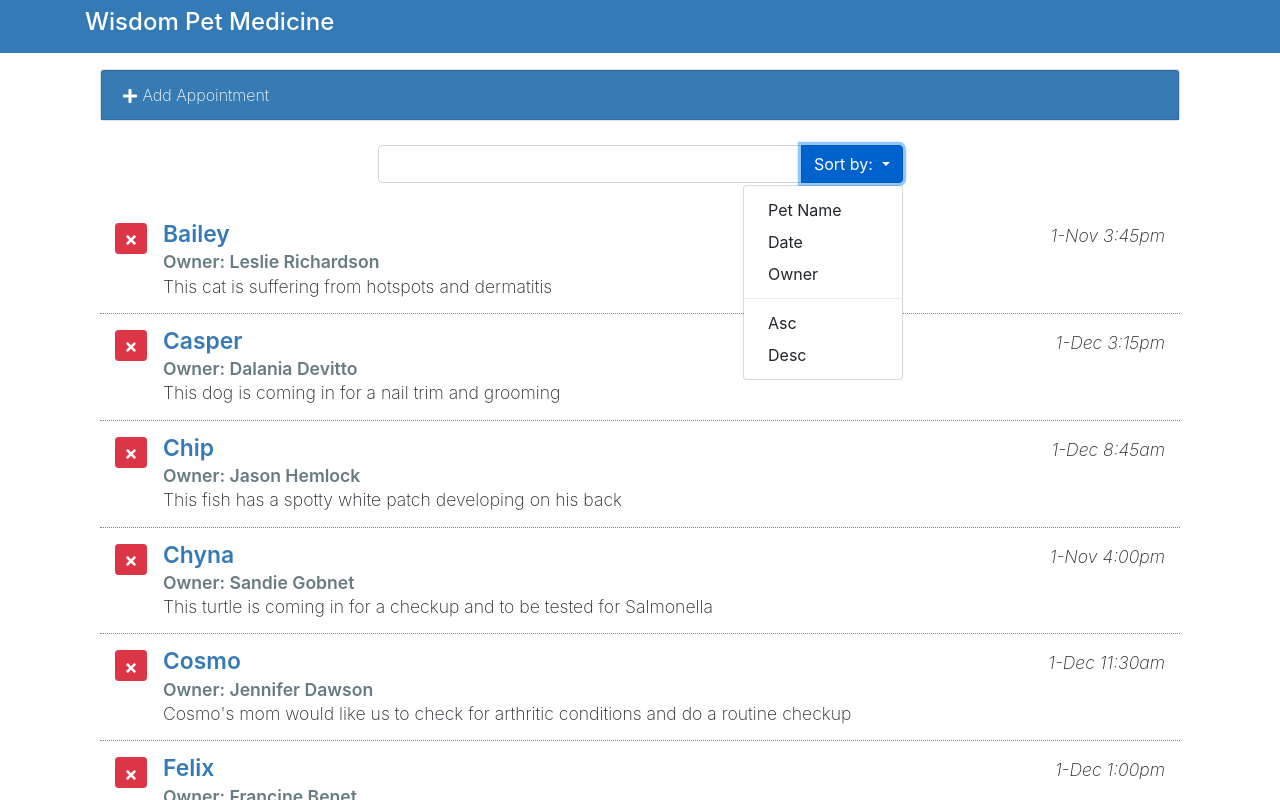
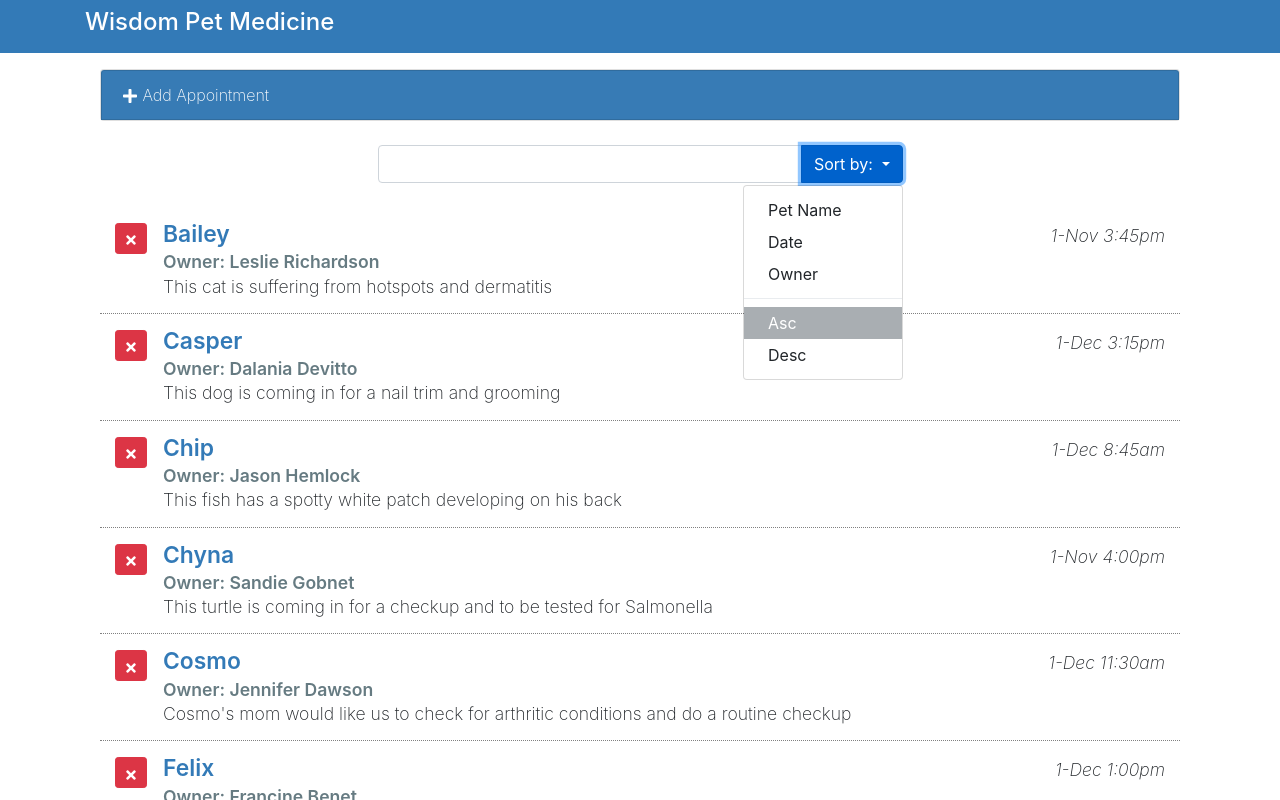
Before and after one commit to myialine/react-interface, a React (Create React App) app: page / in a window 1280 px wide. Both pictures are taken after a click on the button "Sort by:". Shown: the top 800 px of the page. Built offline with nearby package versions, Linux system fonts and the light colour scheme.

Commit message:
Sorting added, search bar still doesn't controll it

```diff
--- a/src/components/App.js
+++ b/src/components/App.js
@@ -94,7 +94,10 @@
                 toggleForm={this.toggleForm}
                 addAppointment = {this.addAppointment}
               />
-              <SearchAppointments />
+              <SearchAppointments
+                orderBy ={this.state.orderBy}
+                orderDir={this.state.orderDir}
+              />
               <ListAppointments
               appointments={filteredApts}
               deleteAppointment={this.deleteAppointment}
--- a/src/components/SearchAppointments.js
+++ b/src/components/SearchAppointments.js
@@ -23,28 +23,43 @@
               </button>
 
               <div className="sort-menu dropdown-menu dropdown-menu-right">
-                <button className="sort-by dropdown-item"
+                <button className={
+                    'sort-by dropdown-item ' +
+                    (this.props.orderBy === 'petName' ? 'active' : '')
+                }
                         // @ts-ignore
                         href="#">
                   Pet Name
                 </button>
-                <button className="sort-by dropdown-item"
+                <button className={
+                    'sort-by dropdown-item ' +
+                    (this.props.orderBy === 'aptDate' ? 'active' : '')
+                }
                         // @ts-ignore
                         href="#">
                   Date
                 </button>
-                <button className="sort-by dropdown-item"
+                <button className={
+                    'sort-by dropdown-item ' +
+                    (this.props.orderBy === 'ownerName' ? 'active' : '')
+                }
                         // @ts-ignore
                         href="#">
                   Owner
                 </button>
                 <div role="separator" className="dropdown-divider" />
-                <button className="sort-by dropdown-item"
+                <button className={
+                    'sort-by dropdown-item ' +
+                    (this.props.orderDir === 'asc' ? 'active' : '')
+                }
                         // @ts-ignore
                         href="#">
                   Asc
                 </button>
-                <button className="sort-by dropdown-item"
+                <button className={
+                    'sort-by dropdown-item ' +
+                    (this.props.orderDir === 'desc' ? 'active' : '')
+                }
                         // @ts-ignore
                         href="#">
                   Desc
```
